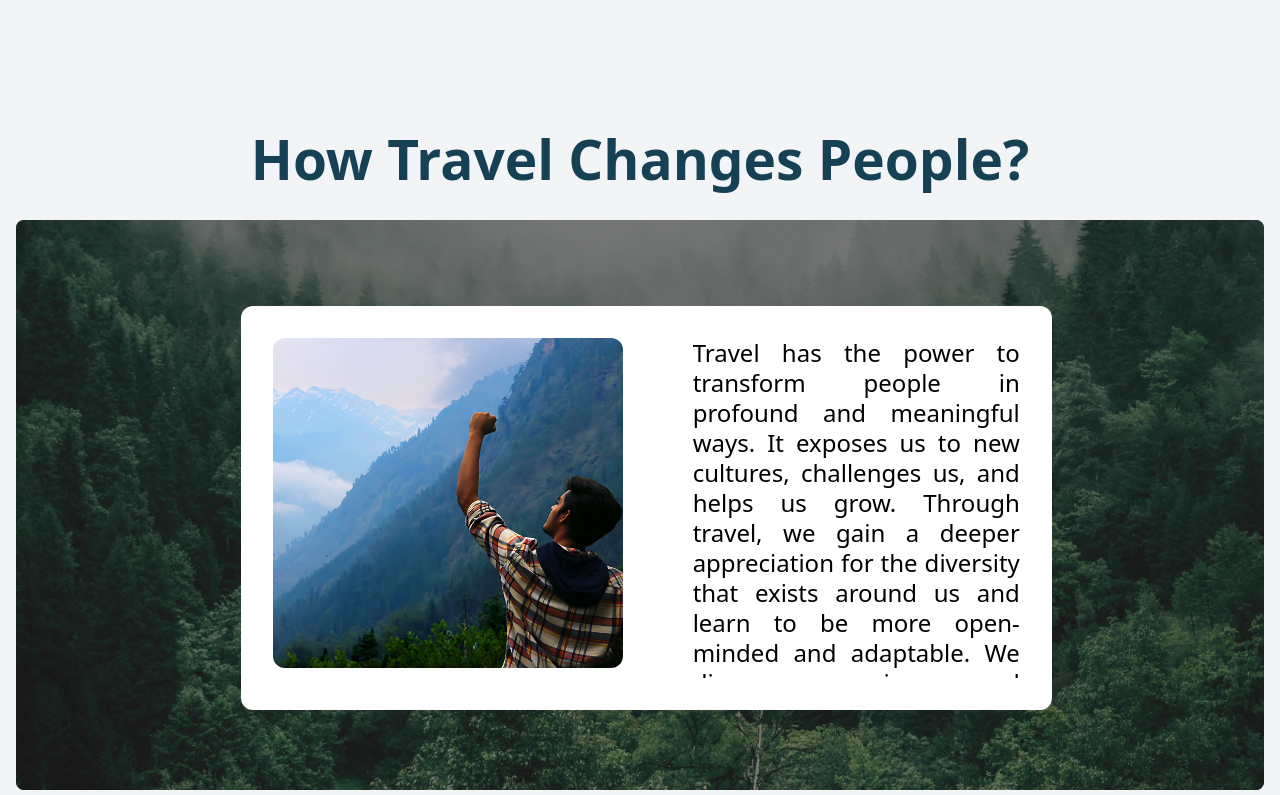
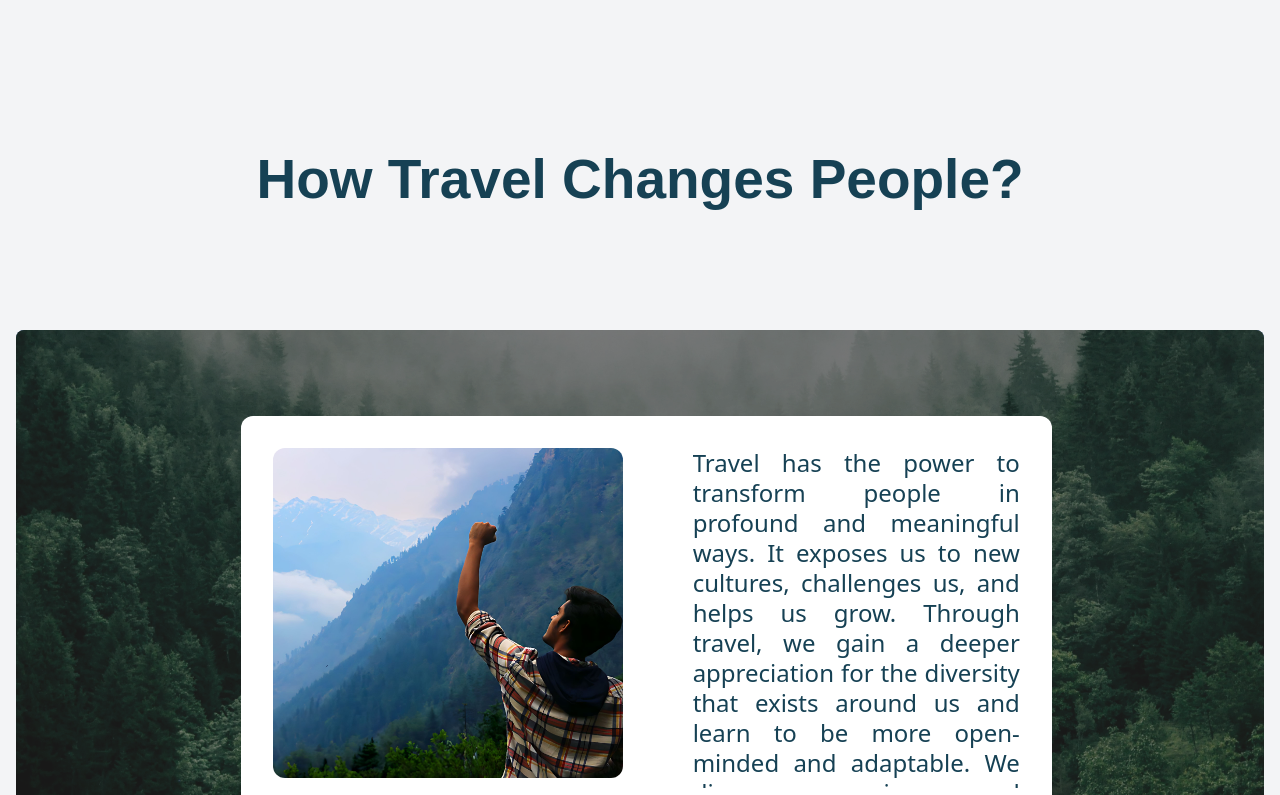
Before and after one commit to wethe-sage/landingSage, a React (Create React App) app: page / in a window 1280 px wide. Shown: the part 3125-3920 px from the top of the page. Built offline with nearby package versions, Linux system fonts and the light colour scheme.

Commit message:
updated TravelChanges

```diff
--- a/src/Components/TravelChange.js
+++ b/src/Components/TravelChange.js
@@ -68,7 +68,7 @@ const TravelChange = () => {
 
   return (
     <div className='bg-gray-100 py-10 px-4'>
-      <h1 onMouseEnter={textEnter} onMouseLeave={textLeave}   className="text-[40px] text-center font-bold md:text-center text-[#164154]  md:text-[55px] md:font-bold mt-4 md:mt-0 md:-mb-[80px] mb-6">
+      <h1 onMouseEnter={textEnter} onMouseLeave={textLeave}   className=" heading text-[40px] text-center font-bold md:text-center text-[#164154] md:text-[55px] md:font-bold mt-4 md:mt-[20px] md:pb-[10px] mb-6">
         How Travel Changes People?
       </h1>
       {window.innerWidth > 768 && (
@@ -98,7 +98,7 @@ const TravelChange = () => {
             />
 
           <div className='mt-4 w-[300px] h-[100px] md:w-auto md:h-[340px] overflow-auto md:mt-0 max-w-full md:max-w-xl '>
-          <p className='text-base text-white md:text-[24px] md:text-justify leading-[30px] md:text-[#000000]'>
+          <p className='text-base text-white md:text-[24px] md:text-justify leading-[30px] md:text-[#164154]'>
           Travel has the power to transform people in profound and meaningful ways. It exposes us to new cultures, challenges us, and helps us grow. Through travel, we gain a deeper appreciation for the diversity that exists around us and learn to be more open-minded and adaptable. We discover passions and interests we never knew we had and find a sense of purpose and direction in life. Travel changes us, and it's a journey that can never be forgotten.
           </p>
           </div>
```
